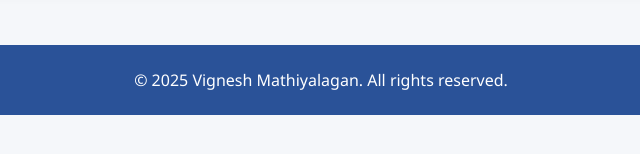
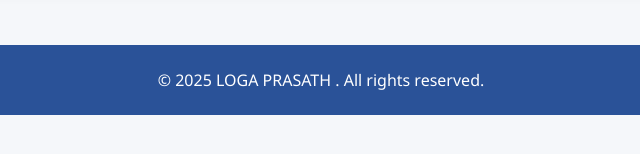
Before and after one commit to logaprasath05-pixel/logaprasath, a plain HTML site: page index.html in a window 1280 px wide. Shown: the part 314-468 px from the top of the page, 319-959 px from the left. Drawn offline with Linux system fonts and the light colour scheme.

Commit message:
index.html

```diff
--- a/index.html
+++ b/index.html
@@ -284,7 +284,7 @@
 </section>
 
 <footer>
-  <p>&copy; 2025 Vignesh Mathiyalagan. All rights reserved.</p>
+  <p>&copy; 2025 LOGA PRASATH . All rights reserved.</p>
 </footer>
 
 <div class="modal" id="passwordModal">
```
